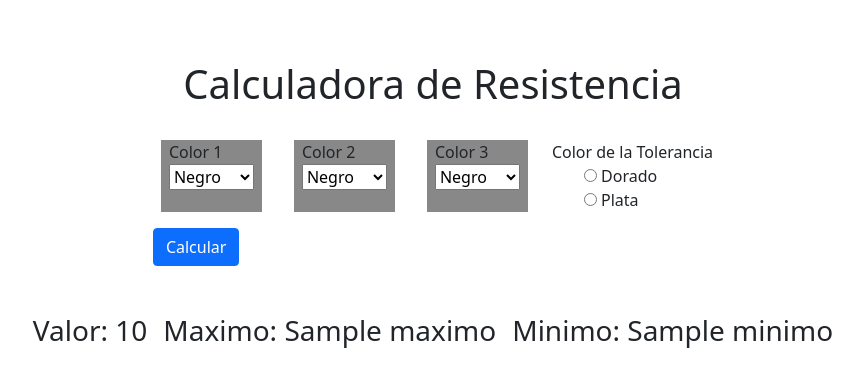
After one commit to IDGS-803-21000448/Practicas_Parcial1_DeClase, a Flask app: template templates/resistencia.html in a window 1280 px wide. The commit adds this page. Shown: the top 387 px of the page, without its empty margins (207-1070 px from the left). Run offline with Flask 3, Linux system fonts and the light colour scheme; the template is opened without the code that fills it: values that come from a table or form of the project are taken from there, most other values are stand-ins (such as "Sample title", 1, 10 or a date in 2020); some libraries are stand-ins or nearby versions.

Commit message:
"CEMR 06/02/2024 Calculadora de resistencia"

```diff
--- a/forms.py
+++ b/forms.py
@@ -1,5 +1,5 @@
 from wtforms import Form
-from wtforms import StringField, SelectField,RadioField, EmailField, IntegerField, FloatField
+from wtforms import StringField, SelectField, EmailField, IntegerField, FloatField, ColorField, RadioField
 
 
 class DistanciaForm(Form):
@@ -7,3 +7,9 @@ class DistanciaForm(Form):
     x2=FloatField('x2')
     y1=FloatField('y1')
     y2=FloatField('y2')
+
+class ResistenciaForm(Form):
+    color1=SelectField('Color 1', choices=[('Negro', 'Negro'), ('Cafe', 'Cafe'), ('Rojo', 'Rojo'), ('Naranja', 'Naranja'), ('Amarillo', 'Amarillo') , ('Verde', 'Verde') , ('Azul', 'Azul') , ('Violeta', 'Violeta') , ('Gris', 'Gris')])
+    color2=SelectField('Color 2', choices=[('Negro', 'Negro'), ('Cafe', 'Cafe'), ('Rojo', 'Rojo'), ('Naranja', 'Naranja'), ('Amarillo', 'Amarillo') , ('Verde', 'Verde') , ('Azul', 'Azul') , ('Violeta', 'Violeta') , ('Gris', 'Gris')])
+    color3=SelectField('Color 3', choices=[('Negro', 'Negro'), ('Cafe', 'Cafe'), ('Rojo', 'Rojo'), ('Naranja', 'Naranja'), ('Amarillo', 'Amarillo') , ('Verde', 'Verde') , ('Azul', 'Azul') , ('Violeta', 'Violeta') , ('Gris', 'Gris')])
+    tolerancia=RadioField('Color de la Tolerancia', choices=[('5', 'Dorado'), ('10', 'Plata')])
--- a/main.py
+++ b/main.py
@@ -1,6 +1,8 @@
 from math import sqrt, pow
 import forms
 from flask import Flask, render_template, request, template_rendered
+
+from Colores import Colores
 
 
 
@@ -137,5 +139,39 @@ def distancia():
                             form = distancia_form,
                             res = res)
 
+@app.route("/resistencias",  methods=["GET","POST"])
+def resistencia():
+    resistencia_form = forms.ResistenciaForm(request.form)
+    res = ""
+    colores = Colores()
+
+    if request.method == "POST":
+        color1 = resistencia_form.color1.data
+        hexColor1 = colores.getColor(color1)
+        color2 = resistencia_form.color2.data
+        hexColor2 = colores.getColor(color2)
+        color3 = resistencia_form.color3.data
+        hexColor3 = colores.getColor(color3)
+        tolerancia = resistencia_form.tolerancia.data
+
+        primer_banda = colores.get_primer_banda(color1)
+        segunda_banda = colores.get_segunda_banda(color2)
+        multiplicador = colores.get_tercer_banda(color3)
+
+
+        valor = int(str(primer_banda) + str(segunda_banda) ) * multiplicador
+
+        maximo = valor + (valor * (int(tolerancia)/100))
+
+        minimo = valor - (valor * (int(tolerancia)/100))
+
+
+
+
+    return render_template("resistencia.html",
+                            form = resistencia_form,
+                            hexColor1 = hexColor1, hexColor2 = hexColor2, hexColor3 = hexColor3, valor = valor, maximo = maximo, minimo = minimo)
+
+
 if __name__ == "__main__":
     app.run(debug=True)
--- a/templates/distancia.html
+++ b/templates/distancia.html
@@ -4,8 +4,6 @@
 {% import "_macros.html" as macros %}
 <div class="container">
 <h1>Calculadora de distancia</h1>
-
-
 
     <form action="/distancia" method="POST">
         <div class="row g-3">
--- /dev/null
+++ b/templates/resistencia.html
@@ -0,0 +1,42 @@
+{% extends 'layoutMain.html' %}
+
+{% block content %}
+{% import "_macros.html" as macros %}
+<div class="container">
+    <div class="d-flex justify-content-center mb-4">
+        <h1>Calculadora de Resistencia</h1>
+    </div>
+    <div class="d-flex justify-content-center">
+        <form action="/resistencias" method="POST">
+            <div class="row g-3 mb-3">
+                <div class="col-auto m-3"  style="background-color: {{hexColor1}};">{{macros.render_field(form.color1, class="form-controls")}}</div>
+                <div class="col-auto m-3" style="background-color: {{hexColor2}};">{{macros.render_field(form.color2, class="form-controls")}}</div>
+                <div class="col-auto m-3"  style="background-color: {{hexColor3}};">{{macros.render_field(form.color3, class="form-controls")}}</div>
+                <div class="col-auto" >{{macros.render_field(form.tolerancia, class="form-controls", style="list-style: none;")}}</div>
+            </div>
+            <div class="row g-3" >
+            </div>
+            <button type="submit" class="btn btn-primary" name="btn1" value="calcular">Calcular</button>
+        </form>
+    </div>
+    <div class="d-flex justify-content-center mt-5">
+        <div class="row g-3">
+            <div class="col-auto">
+                <h3>Valor: {{valor}}</h3>
+            </div>
+            <div class="col-auto">
+                <h3>Maximo: {{maximo}}</h3>
+            </div>
+            <div class="col-auto">
+                <h3>Minimo: {{minimo}}</h3>
+            </div>
+        </div>
+    </div>
+
+
+</div>
+
+
+
+
+{% endblock %}
```
Also changed, not shown: Colores.py (added, +51 -0 lines).
